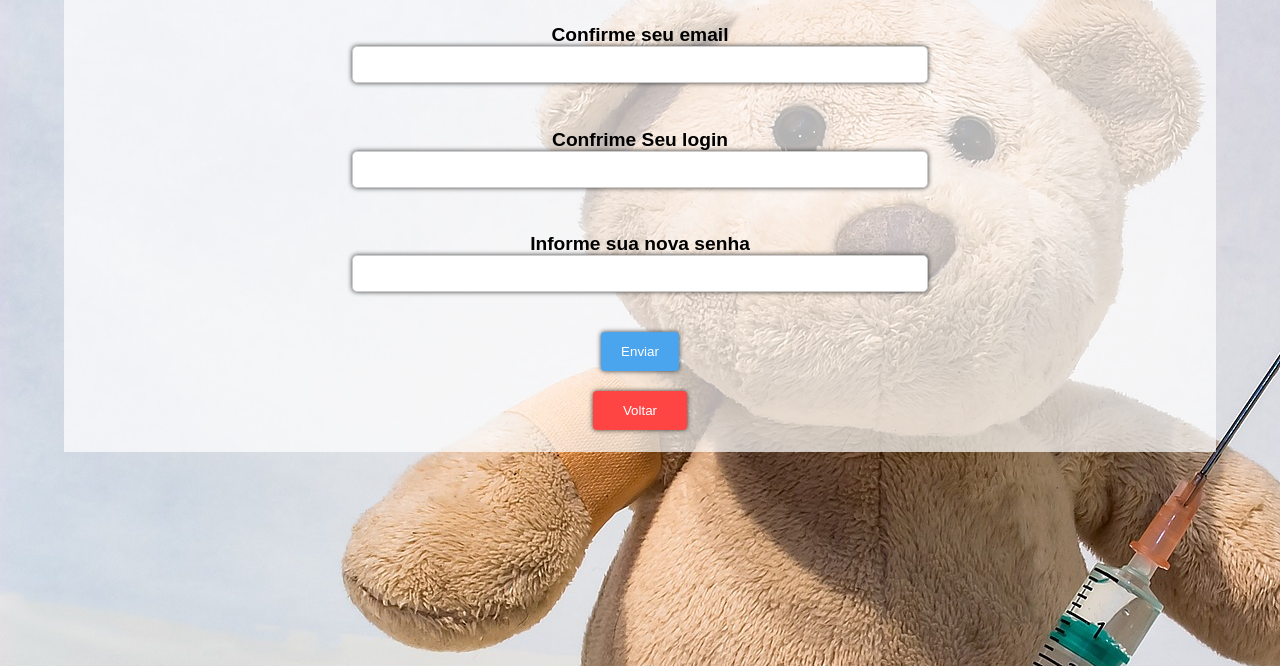
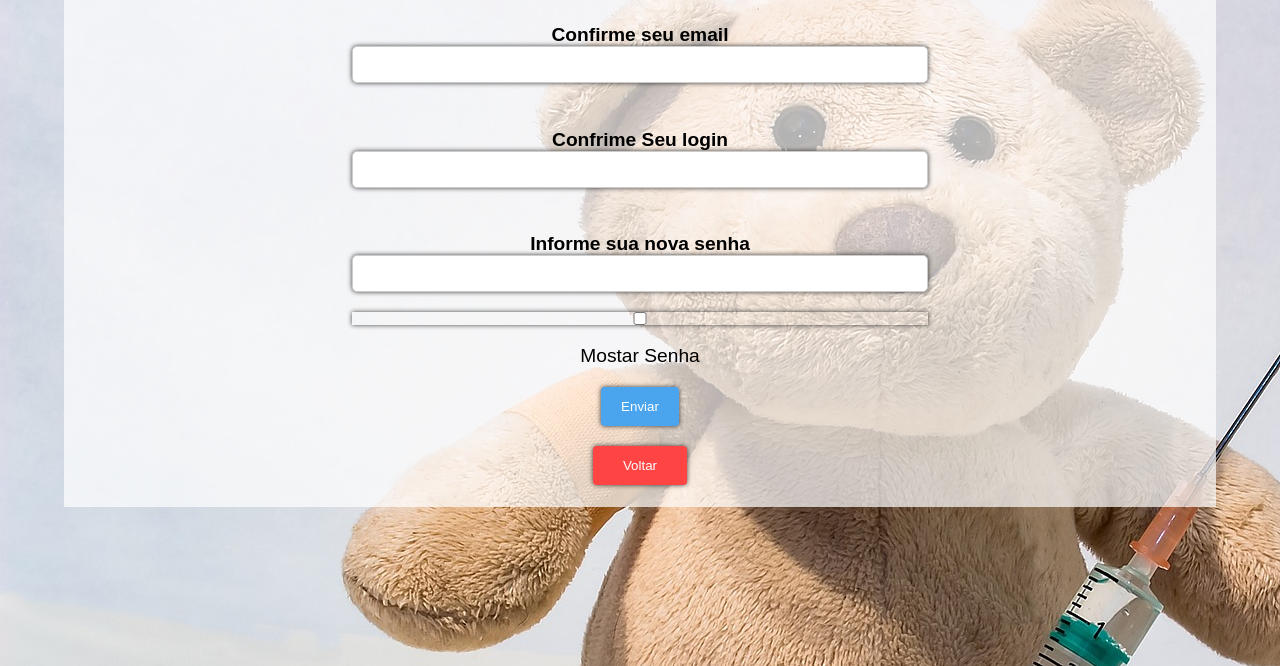
Before and after one commit to MariaEduardaLeal/Planner-Medicacao-Alarme, a PHP site: page /confirmar_dados.php in a window 1280 px wide. Shown: the part 107-773 px from the top of the page. Run offline with PHP 8.4, Linux system fonts and the light colour scheme; the visitor is signed in with stand-in values (Sample User, id 1); data that the repository does not hold is empty.

Commit message:
checkbox de mostrar senha

```diff
--- a/cadastro.php
+++ b/cadastro.php
@@ -35,7 +35,10 @@
 
         <!--Cadastrar senha-->
         <label for="senha">Digite sua senha :</label><br><!--<label></label> serve para que ao clicar no rótulo, o elemento de formulário associado a ele também recebe foco. Isso é útil para usuários que têm dificuldade em clicar em elementos pequenos, como caixas de seleção, ou que usam leitores de tela para acessar a página.-->
-        <input type="password" name="senha" required><br>
+        <input type="password" name="senha" id="senha" required>
+
+        <input type="checkbox" onclick="mostrarOcultarSenha()">Mostar Senha
+        <script type="text/javascript" src="verificar_senha.js"></script>
 
         <label for="tipo_usuario">Tipo de usuário:</label><br>
         <select name="tipo_usuario" id="tipo_usuario">
--- a/confirmar_dados.php
+++ b/confirmar_dados.php
@@ -1,41 +1,3 @@
-<?php
-date_default_timezone_set('America/Sao_Paulo');
-session_start(); // inicia a sessão
-include('conexao.php');
-
-$login = $_SESSION['login'];
-
-// Obtém a data e hora atual no formato do banco de dados (ano-mês-dia hora:minuto:segundo)
-$agora = date('Y-m-d H:i:s');
-
-// Calcula o intervalo de tempo de 1 minuto antes e depois do horário atual
-$intervalo_inicio = date('Y-m-d H:i:s', strtotime($agora) - 60);
-$intervalo_fim = date('Y-m-d H:i:s', strtotime($agora) + 60);
-// Isso é feito para considerar uma margem de segurança na verificação dos alarmes
-// e garantir que nenhum alarme relevante seja perdido devido a pequenas variações de tempo.
-
-// Consulta SQL para buscar os alarmes cujo horário esteja dentro do intervalo de tempo
-$select = "SELECT me_horario.*, me_medicamento.nome_medicamento
-           FROM me_horario
-           INNER JOIN me_medicamento ON me_horario.id_medicamento = me_medicamento.id_medicamento
-           WHERE me_horario.login = '$login'
-           AND me_horario.horario >= '$intervalo_inicio'
-           AND me_horario.horario <= '$intervalo_fim'";
-
-$query_alarmes = mysqli_query($conexao, $select);
-
-if (mysqli_num_rows($query_alarmes) > 0) {
-    // Exibe o alerta para o usuário com os medicamentos cujo horário esteja dentro do intervalo
-    while ($dado_alarme = mysqli_fetch_assoc($query_alarmes)) {
-        $nomeMedicamento = $dado_alarme['nome_medicamento'];
-        echo "<script>alert('Hora de tomar o remédio: $nomeMedicamento');</script>";
-    }
-} else {
-    // Se não houver alarmes no horário atual, agendamos a próxima verificação em 1 minuto
-    echo "<script>setTimeout(function() { location.reload(); }, 60000);</script>";
-}
-?>
-
 <!DOCTYPE html>
 <html lang="pt-br">
 
@@ -61,7 +23,9 @@ if (mysqli_num_rows($query_alarmes) > 0) {
                 <label for="login">Confrime Seu login</label>
                 <input type="text" name="login">
                 <label for="senha">Informe sua nova senha</label>
-                <input type="text" name="senha">
+                <input type="password" name="senha" id="senha" required>
+                <input type="checkbox" onclick="mostrarOcultarSenha()">Mostar Senha
+                <script type="text/javascript" src="verificar_senha.js"></script>
                 <button type="submit" class="enviar">Enviar</button>
 
             </form>
@@ -71,15 +35,5 @@ if (mysqli_num_rows($query_alarmes) > 0) {
         </div>
     </div>
 
-    <script>
-      // Supondo que o login esteja armazenado em uma variável chamada "login"
-      const login = "<?php echo $_SESSION['login']; ?>";
-
-      setInterval(function() {
-        console.log(`Verificando alarmes às ${moment().format('YYYY-MM-DD HH:mm:ss')}`);
-        tocarAlarmes(login);
-      }, 60000); // Verificar a cada 1 minuto (60000 milissegundos)
-    </script>
-
 </body>
 </html>
--- /dev/null
+++ b/verificar_senha.js
@@ -0,0 +1,8 @@
+function mostrarOcultarSenha(){
+    let senha = document.getElementById("senha");
+    if (senha.type == "password") {
+        senha.type = "text";
+    }else{
+        senha.type = "password";
+    }
+}
```
Also changed, not shown: login.php (+4 -4 lines).
